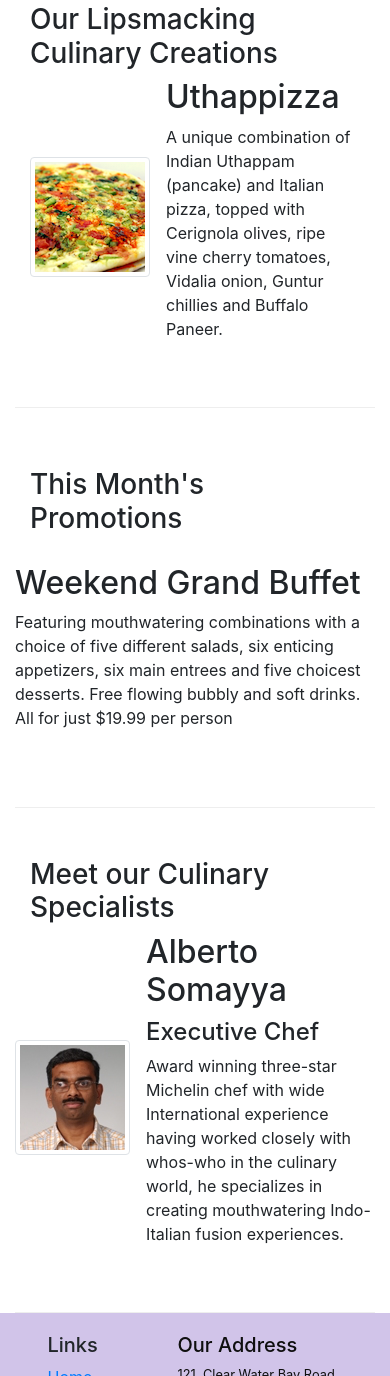
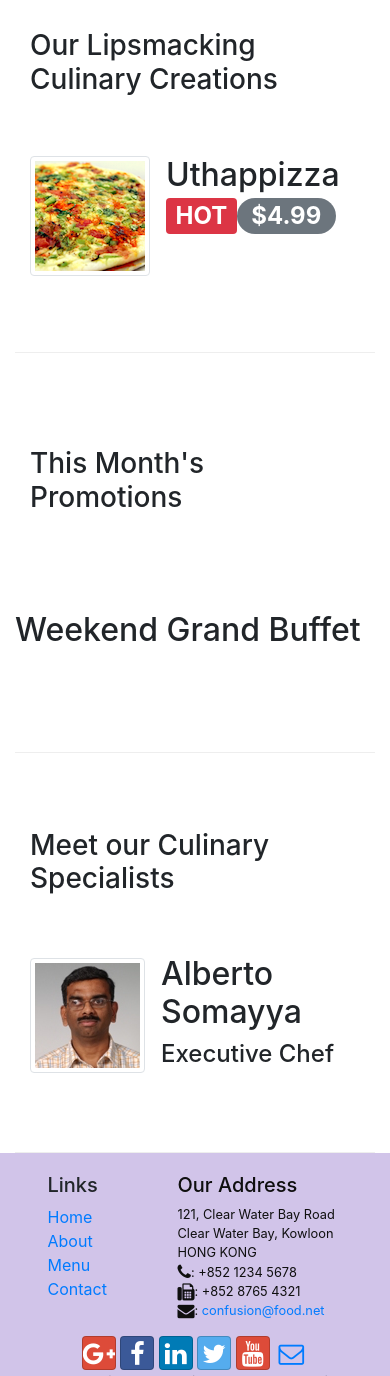
Before and after one commit to ehsanpanahy/bootstrap, a website: page index.html in a window 390 px wide. Shown: the part 624-2000 px from the top of the page. Drawn offline with nearby package versions, Linux system fonts and the light colour scheme.

Commit message:
Bootstrap Users Commit

```diff
--- a/index.html
+++ b/index.html
@@ -66,8 +66,8 @@
                         src="./img/uthappizza.png" alt="uthappizza">
 
                     <div class="media-body">
-                        <h2 class="mt-0">Uthappizza</h2>
-                        <p>A unique combination of Indian Uthappam (pancake) and Italian pizza, topped with Cerignola olives, ripe vine cherry tomatoes, Vidalia onion, Guntur chillies and Buffalo Paneer.</p>
+                        <h2 class="mt-0">Uthappizza <span class="badge badge-danger">HOT</span><span class="badge badge-pill badge-secondary"> $4.99</span></h2>
+                        <p class="d-none d-sm-block">A unique combination of Indian Uthappam (pancake) and Italian pizza, topped with Cerignola olives, ripe vine cherry tomatoes, Vidalia onion, Guntur chillies and Buffalo Paneer.</p>
 
                     </div>
 
@@ -83,7 +83,7 @@
             </div>
             <div "col col-sm col-md">
                 <h2>Weekend Grand Buffet</h2>
-                <p>Featuring mouthwatering combinations with a choice of five different salads, six enticing appetizers, six main entrees and five choicest desserts. Free flowing bubbly and soft drinks. All for just $19.99 per person </p>
+                <p class="d-none d-sm-block">Featuring mouthwatering combinations with a choice of five different salads, six enticing appetizers, six main entrees and five choicest desserts. Free flowing bubbly and soft drinks. All for just $19.99 per person </p>
             </div>
         </div>
 
@@ -91,23 +91,22 @@
             <div class="col-12 col-sm-4 order-sm-last col-md-3">
                 <h3>Meet our Culinary Specialists</h3>
             </div>
-            <div "col col-sm order-sm-first col-md">
+            <div class="col col-sm order-sm-first col-md">
+
                 <div class="media">
                     <img class="d-flex mr-3 img-thumbnail align-self-center"
                         src="./img/alberto.png" alt="alberto">
                     <div class="media-body">
                             <h2 class="mt-0">Alberto Somayya</h2>
                             <h4>Executive Chef</h4>
-                            <p>Award winning three-star Michelin chef with wide International experience
-                                 having worked closely with whos-who in the culinary world, he specializes
-                                  in creating mouthwatering Indo-Italian fusion experiences.
-                            </p>
-
+                            <p class="d-none d-sm-block">Award winning three-star Michelin chef with wide International experience having worked closely with whos-who in the culinary world, he specializes in creating mouthwatering Indo-Italian fusion experiences. </p>
                     </div>
                 </div>
 
             </div>
         </div>
+
+
     </div>
 
     <footer class="footer">
```
